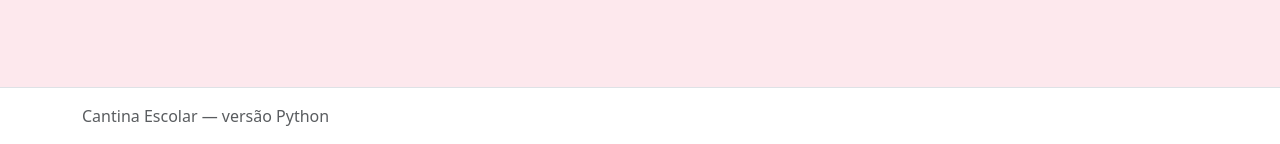
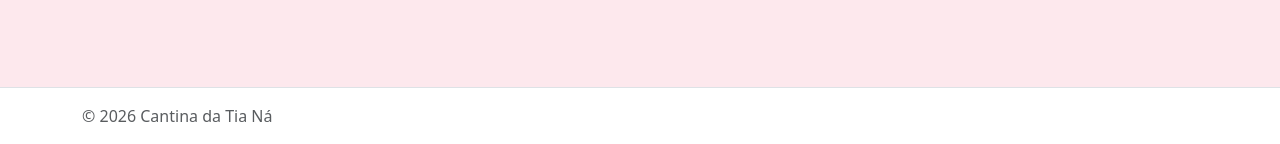
Before and after one commit to ilmarmiranda43/CantinaTiaNa, a FastAPI app: page /account/login in a window 1280 px wide. Shown: the part 656-800 px from the top of the page. Run offline with FastAPI, Linux system fonts and the light colour scheme.

Commit message:
adicionado o copyright e ano no footer

```diff
--- a/app/static/js/site.js
+++ b/app/static/js/site.js
@@ -8,3 +8,5 @@ document.addEventListener("change", (event) => {
   const phone = document.querySelector("#phone-input");
   if (phone) phone.disabled = Boolean(event.target.value);
 });
+
+document.getElementById('year').textContent = new Date().getFullYear();
--- a/app/templates/base.html
+++ b/app/templates/base.html
@@ -49,8 +49,11 @@
   </main>
 
   <footer class="border-top py-3 text-muted">
-    <div class="container">Cantina Escolar — versão Python</div>
+    <div class="container">
+      &copy; <span id="year"></span> Cantina da Tia Ná
+    </div>
   </footer>
+
   <script src="https://cdn.jsdelivr.net/npm/bootstrap@5.3.3/dist/js/bootstrap.bundle.min.js"></script>
   <script src="{{ url_for('static', path='js/site.js') }}"></script>
   {% block scripts %}{% endblock %}
```
